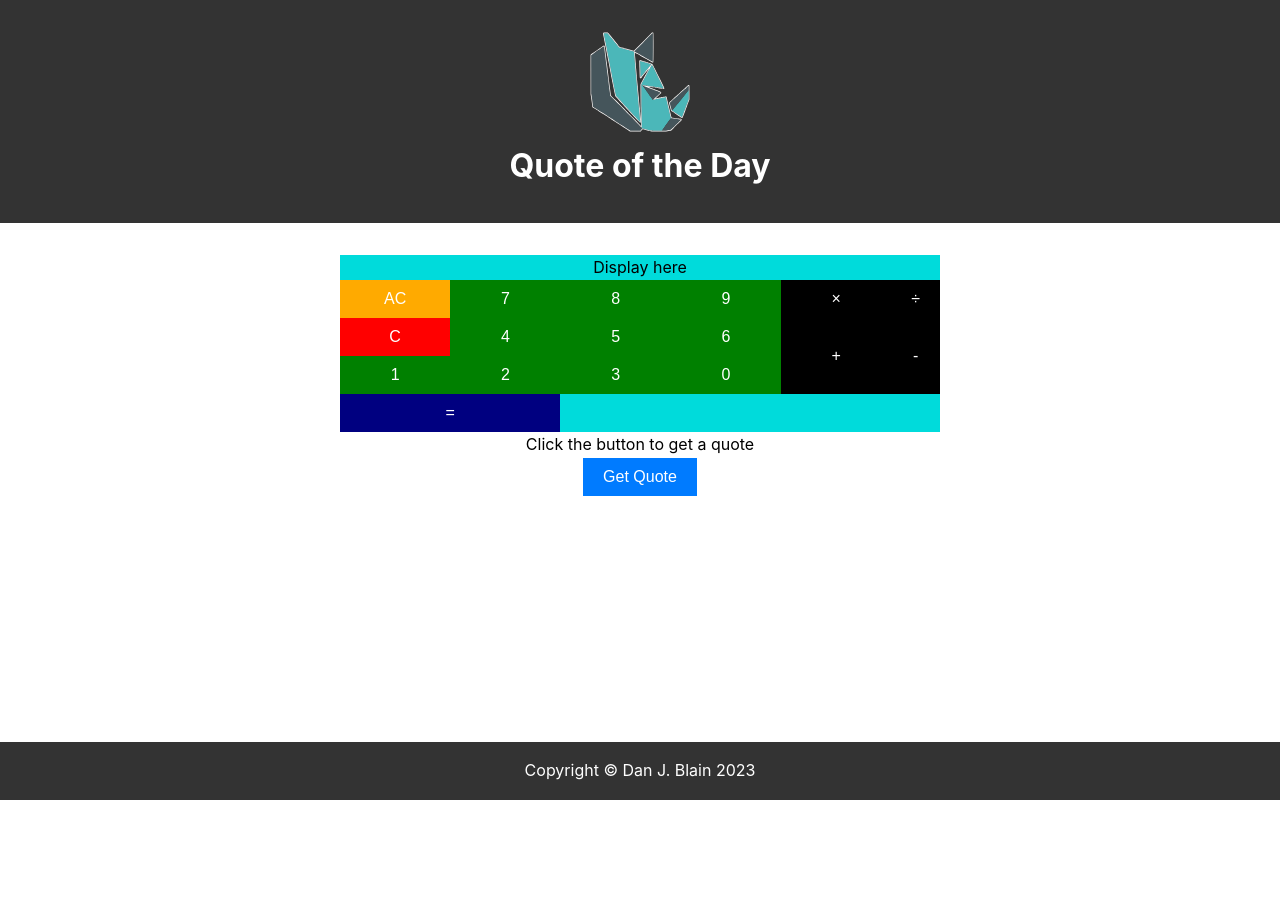
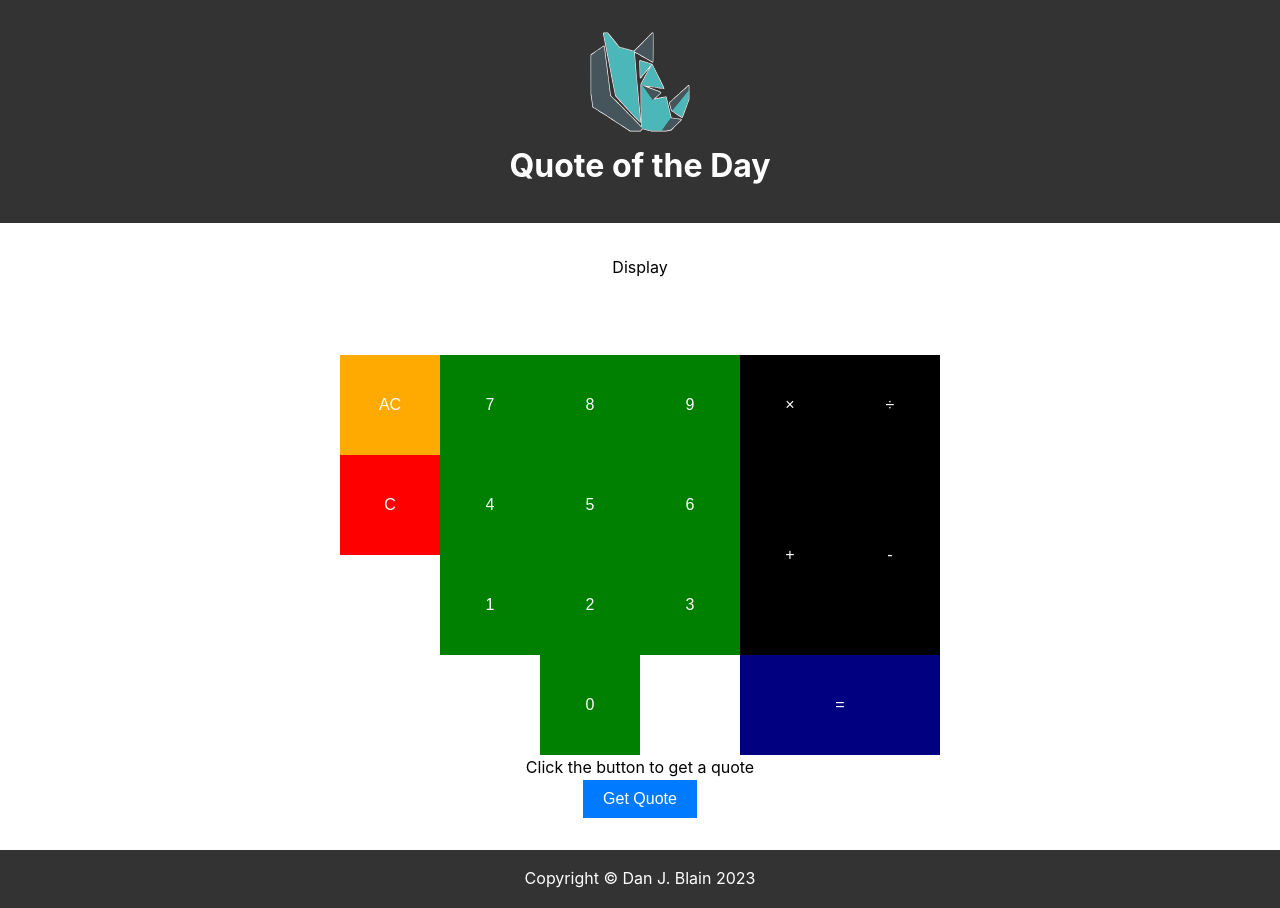
Before and after one commit to DanielBlain/3400-A3, a React (Create React App) app: page / in a window 1280 px wide. Before the commit the page ends 800 px from the top, so only its background shows below. Built offline with nearby package versions, Linux system fonts and the light colour scheme.

Commit message:
Positioning with grid-area functional, do I really need DanCalcButton now?

```diff
--- a/src/components/App.css
+++ b/src/components/App.css
@@ -71,24 +71,30 @@ blockquote footer {
 .DanCalc-panel {
     width: 600px;
     margin: 0 auto;
-    background-color: #00dbdb;
-}
+    display: grid;
+    grid-template-columns: repeat(6, 1fr);
+    grid-auto-rows: minmax(100px, auto);
+    grid-template-areas:
+      "disp disp disp disp disp disp"
+      "clrAC    num7 num8 num9      opMult  opDiv"
+      "clrC     num4 num5 num6      opAdd   opSubt"
+      ".        num1 num2 num3      opAdd   opSubt"
+      ".        .    num0 .         opEqual opEqual"
+      ;
+    }
 
-.DanCalc-keyboard {
-    display: grid;
-    grid-template-columns: repeat(5, 1fr);
+.DanCalc-display {
+    grid-area: disp;
 }
 
 .DanCalc-ac-button {
     background-color: #FFaa00;
-    grid-column: 1;
-    grid-row: 1;
+    grid-area: clrAC;
 }
 
 .DanCalc-c-button {
     background-color: red;
-    grid-column: 1;
-    grid-row: 2;
+    grid-area: clrC;
 }
 
 .DanCalc-zero-button,
@@ -105,6 +111,17 @@ blockquote footer {
     background-color: green;
 }
 
+.DanCalc-zero-button {grid-area: num0;}
+.DanCalc-one-button {grid-area: num1;}
+.DanCalc-two-button {grid-area: num2;}
+.DanCalc-three-button {grid-area: num3;}
+.DanCalc-four-button {grid-area: num4;}
+.DanCalc-five-button {grid-area: num5;}
+.DanCalc-six-button {grid-area: num6;}
+.DanCalc-seven-button {grid-area: num7;}
+.DanCalc-eight-button {grid-area: num8;}
+.DanCalc-nine-button {grid-area: num9;}
+
 .DanCalc-add-button,
 .DanCalc-subtract-button,
 .DanCalc-multiply-button,
@@ -113,29 +130,13 @@ blockquote footer {
     background-color: black;
 }
 
-.DanCalc-multiply-button {
-    grid-column: -2;
-    grid-row: 1;
-}
-
-.DanCalc-divide-button {
-    grid-column: -1;
-    grid-row: 1;
-}
-
-.DanCalc-add-button {
-    grid-column: -2;
-    grid-row: 2 / span 2;
-}
-
-.DanCalc-subtract-button {
-    grid-column: -1;
-    grid-row: 2 / span 2;
-}
-
+.DanCalc-add-button {grid-area: opAdd;}
+.DanCalc-subtract-button {grid-area: opSubt;}
+.DanCalc-multiply-button {grid-area: opMult;}
+.DanCalc-divide-button {grid-area: opDiv;}
 .DanCalc-equal-button {
     background-color: navy;
-    grid-column-end: span 2;
+    grid-area: opEqual;
 }
 
 @media screen and (max-width: 600px) {
--- a/src/components/DanCalc.js
+++ b/src/components/DanCalc.js
@@ -1,19 +1,18 @@
-import Display from './Display';
 import DanCalcButton from './DanCalcButton';
 
 const DanCalc = ({calculatorButtons}) => {
     return (
     <article className='DanCalc-panel'>
-        <Display />
-        <div className='DanCalc-keyboard'>
-            {calculatorButtons.map(nextButton => (
-                <DanCalcButton
-                    buttonClass={"DanCalc-" + nextButton.className + "-button"}
-                    buttonValue={nextButton.value}
-                    buttonText={nextButton.text}
-                />
-            ))}
+        <div className='DanCalc-display'>
+            Display
         </div>
+        {calculatorButtons.map(nextButton => (
+            <DanCalcButton key={nextButton.value}
+                buttonClass={"DanCalc-" + nextButton.className + "-button"}
+                buttonValue={nextButton.value}
+                buttonText={nextButton.text}
+            />
+        ))}
     </article>
   )
 }
```
